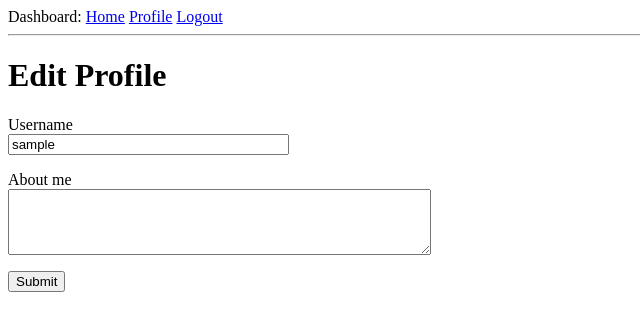
After one commit to Wave-Connect/flask-dashboard, a Flask app: page /edit_profile in a window 1280 px wide. The commit adds this page. Shown: the top 331 px of the page, without its empty margins (0-640 px from the left). Run offline with Flask 2, Linux system fonts and the light colour scheme; the visitor is signed in with stand-in values (Sample User, id 1); data comes from the database, SQL or seed files in the repository; both versions use the stored data as it was after the commit.

Commit message:
Error handling

```diff
--- a/app/forms.py
+++ b/app/forms.py
@@ -1,6 +1,6 @@
 from flask_wtf import FlaskForm
-from wtforms import StringField, PasswordField, BooleanField, SubmitField
-from wtforms.validators import ValidationError, DataRequired, Email, EqualTo
+from wtforms import StringField, TextAreaField, PasswordField, BooleanField, SubmitField
+from wtforms.validators import ValidationError, DataRequired, Email, EqualTo, Length
 from app.models import User
 
 class LoginForm(FlaskForm):
@@ -20,9 +20,24 @@ class RegistrationForm(FlaskForm):
     def validate_username(self, username):
         user = User.query.filter_by(username=username.data).first()
         if user is not None:
-            raise ValidationError('Please use a different username.')
+            raise ValidationError('Username taken. Please try a different username.')
 
     def validate_email(self, email):
         user = User.query.filter_by(email=email.data).first()
         if user is not None:
-            raise ValidationError('Please use a different email address.')
+            raise ValidationError('Email already registered. Please login.')
+
+class EditProfileForm(FlaskForm):
+    username = StringField('Username', validators=[DataRequired()])
+    about_me = TextAreaField('About me', validators=[Length(min=0, max=140)])
+    submit = SubmitField('Submit')
+
+    def __init__(self, original_username, *args, **kwargs):
+        super(EditProfileForm, self).__init__(*args, **kwargs)
+        self.original_username = original_username
+
+    def validate_username(self, username):
+        if username.data != self.original_username:
+            user = User.query.filter_by(username=self.username.data).first()
+            if user is not None:
+                raise ValidationError('Username taken. Please try a different username.')
--- a/app/models.py
+++ b/app/models.py
@@ -2,6 +2,7 @@ from datetime import datetime
 from app import db, login
 from werkzeug.security import generate_password_hash, check_password_hash
 from flask_login import UserMixin
+from hashlib import md5
 
 
 @login.user_loader
@@ -13,6 +14,9 @@ class User(UserMixin, db.Model):
     username = db.Column(db.String(64), index=True, unique=True)
     email = db.Column(db.String(120), index=True, unique=True)
     password_hash = db.Column(db.String(128))
+    about_me = db.Column(db.String(140))
+    last_seen = db.Column(db.DateTime, default=datetime.utcnow)
+
 
     def __repr__(self):
         return '<User {}>'.format(self.username)
@@ -22,3 +26,8 @@ class User(UserMixin, db.Model):
 
     def check_password(self, password):
         return check_password_hash(self.password_hash, password)
+
+    def avatar(self, size):
+        digest = md5(self.email.lower().encode('utf-8')).hexdigest()
+        return 'https://www.gravatar.com/avatar/{}?d=identicon&s={}'.format(
+            digest, size)
--- a/app/routes.py
+++ b/app/routes.py
@@ -4,7 +4,16 @@ from app import app, db
 from flask_login import current_user, login_user, logout_user, login_required
 from app.models import User
 from werkzeug.urls import url_parse
-from app.forms import RegistrationForm
+from app.forms import RegistrationForm, EditProfileForm
+from datetime import datetime
+
+
+@app.before_request
+def before_request():
+    if current_user.is_authenticated:
+        current_user.last_seen = datetime.utcnow()
+        db.session.commit()
+
 
 @app.route('/')
 @app.route('/index')
@@ -49,3 +58,29 @@ def register():
         flash('Congratulations, you are now a registered user!')
         return redirect(url_for('login'))
     return render_template('register.html', title='Register', form=form)
+
+@app.route('/user/<username>')
+@login_required
+def user(username):
+    user = User.query.filter_by(username=username).first_or_404()
+    posts = [
+        {'author': user, 'body': 'Test post #1'},
+        {'author': user, 'body': 'Test post #2'}
+    ]
+    return render_template('user.html', user=user)
+
+@app.route('/edit_profile', methods=['GET', 'POST'])
+@login_required
+def edit_profile():
+    form = EditProfileForm(current_user.username)
+    if form.validate_on_submit():
+        current_user.username = form.username.data
+        current_user.about_me = form.about_me.data
+        db.session.commit()
+        flash('Your changes have been saved.')
+        return redirect(url_for('edit_profile'))
+    elif request.method == 'GET':
+        form.username.data = current_user.username
+        form.about_me.data = current_user.about_me
+    return render_template('edit_profile.html', title='Edit Profile',
+                           form=form)
--- /dev/null
+++ b/app/templates/404.html
@@ -0,0 +1,6 @@
+{% extends "base.html" %}
+
+{% block content %}
+    <h1>File Not Found</h1>
+    <p><a href="{{ url_for('index') }}">Back</a></p>
+{% endblock %}
--- /dev/null
+++ b/app/templates/_post.html
@@ -0,0 +1,6 @@
+<table>
+    <tr valign="top">
+        <td><img src="{{ post.author.avatar(36) }}"></td>
+        <td>{{ post.author.username }} says:<br>{{ post.body }}</td>
+    </tr>
+</table>
--- a/app/templates/base.html
+++ b/app/templates/base.html
@@ -13,6 +13,7 @@
           {% if current_user.is_anonymous %}
           <a href="{{ url_for('login') }}">Login</a>
           {% else %}
+          <a href="{{ url_for('user', username=current_user.username) }}">Profile</a>
           <a href="{{ url_for('logout') }}">Logout</a>
           {% endif %}
       </div>
--- /dev/null
+++ b/app/templates/edit_profile.html
@@ -0,0 +1,23 @@
+{% extends "base.html" %}
+
+{% block content %}
+    <h1>Edit Profile</h1>
+    <form action="" method="post">
+        {{ form.hidden_tag() }}
+        <p>
+            {{ form.username.label }}<br>
+            {{ form.username(size=32) }}<br>
+            {% for error in form.username.errors %}
+            <span style="color: red;">[{{ error }}]</span>
+            {% endfor %}
+        </p>
+        <p>
+            {{ form.about_me.label }}<br>
+            {{ form.about_me(cols=50, rows=4) }}<br>
+            {% for error in form.about_me.errors %}
+            <span style="color: red;">[{{ error }}]</span>
+            {% endfor %}
+        </p>
+        <p>{{ form.submit() }}</p>
+    </form>
+{% endblock %}
```
Also changed, not shown: TODO.md (+1 -0 lines), app/__init__.py (+37 -1 lines), app/errors.py (added, +11 -0 lines), app/templates/500.html (added, +7 -0 lines), app/templates/user.html (added, +17 -0 lines), config.py (+9 -0 lines), migrations/versions/352bd253b4b3_new_fields_in_user_model.py (added, +30 -0 lines), README.md, app.db.
